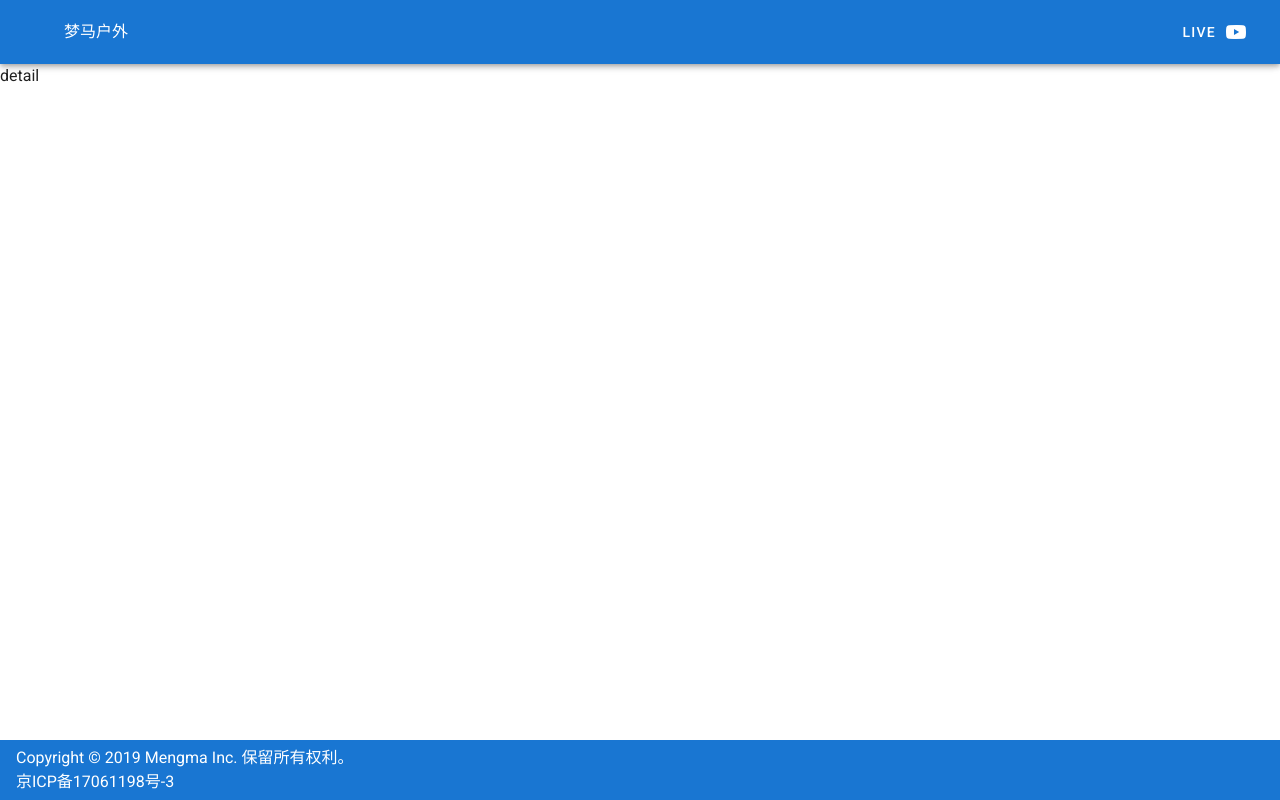
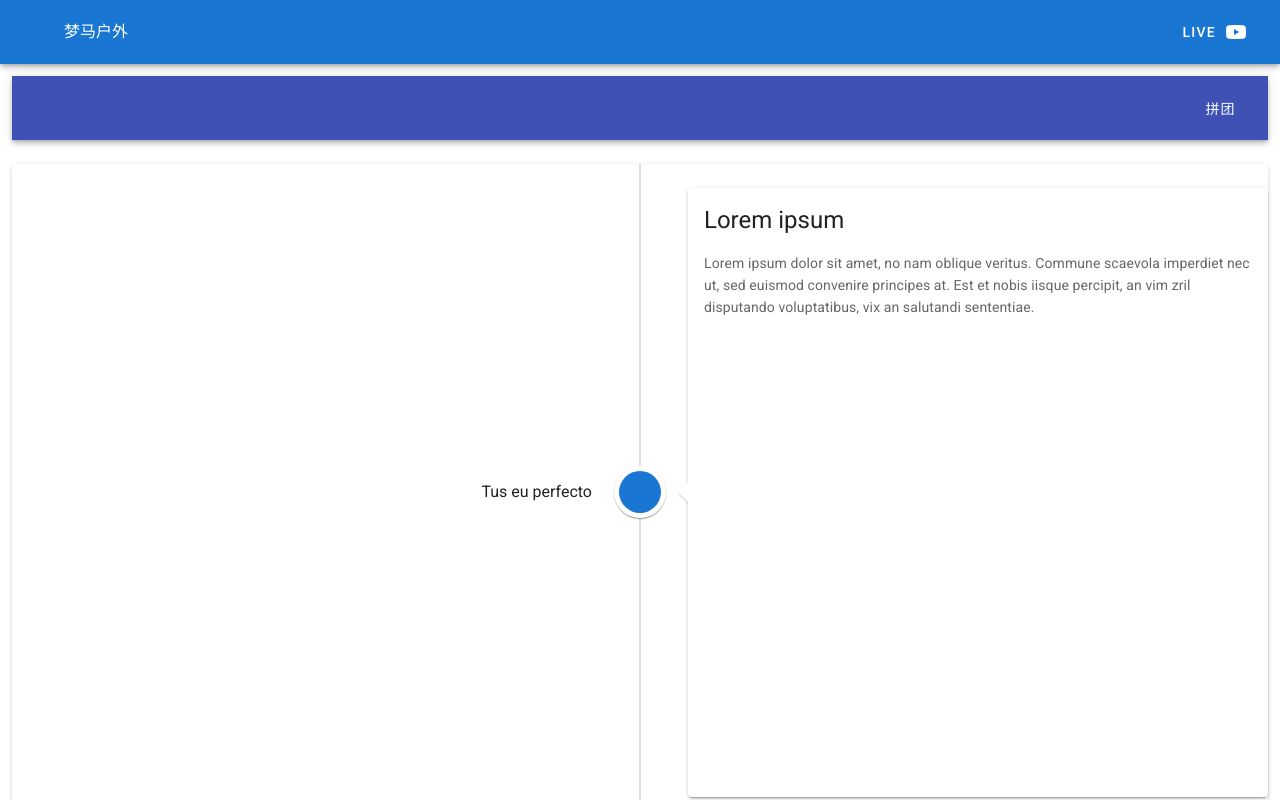
Before and after one commit to BeConfident/snow, a Vue app: page /detail in a window 1280 px wide. Shown: the top 800 px of the page. Built offline with nearby package versions, Linux system fonts and the light colour scheme.

Commit message:
初始化详情页

```diff
--- a/src/views/detail.vue
+++ b/src/views/detail.vue
@@ -1,3 +1,51 @@
 <template>
-  <div>detail</div>
+  <v-container fluid>
+    <v-row>
+      <v-col cols="12">
+        <v-toolbar color="indigo" dark >
+          <v-spacer></v-spacer>
+          <v-btn text>
+            拼团
+          </v-btn>
+        </v-toolbar>
+      </v-col>
+    </v-row>
+    <v-row>
+      <v-col cols="12">
+        <v-card
+          class="mx-auto"
+        >
+          <v-timeline>
+            <v-timeline-item
+              v-for="n in 50"
+              :key="n"
+              large
+            >
+              <template v-slot:opposite>
+                <span>Tus eu perfecto</span>
+              </template>
+              <v-card class="elevation-2">
+                <v-card-title class="headline">Lorem ipsum</v-card-title>
+                <v-card-text>Lorem ipsum dolor sit amet, no nam oblique veritus. Commune scaevola imperdiet nec ut, sed euismod convenire principes at. Est et nobis iisque percipit, an vim zril disputando voluptatibus, vix an salutandi sententiae.</v-card-text>
+                <v-img class="white--text align-end"  src="three.jpg" max-height="500"></v-img>
+              </v-card>
+            </v-timeline-item>
+          </v-timeline>
+
+        </v-card>
+      </v-col>
+    </v-row>
+  </v-container>
+
+
 </template>
+
+
+<script>
+  export default {
+    name:"detail",
+    created() {
+      console.log(this.$route.query);
+    }
+  }
+</script>
--- a/src/views/home.vue
+++ b/src/views/home.vue
@@ -14,7 +14,7 @@
             <v-btn color="orange" text>
               分享
             </v-btn>
-            <v-btn color="orange" text>
+            <v-btn color="orange" text @click="toDetail(item.index)">
               了解更多
             </v-btn>
           </v-card-actions>
@@ -26,35 +26,52 @@
 
 <script>
   export default {
-    name: 'HelloWorld',
+    name: 'home',
 
-    data: () => ({
+    data() {
+      return {
         items: [
           {
+            index:1,
             src: 'one.jpg',
             title:'Top 10 Australian beaches',
             subtitle:'Number 10',
             text:'Whitsunday Island, Whitsunday Islands',
           },
           {
+            index:2,
             src: 'two.jpg',
             title:'Top 10 Australian beaches',
             subtitle:'Number 10',
             text:'Whitsunday Island, Whitsunday Islands',
           },
           {
+            index:3,
             src: 'three.jpg',
             title:'Top 10 Australian beaches',
             subtitle:'Number 10',
             text:'Whitsunday Island, Whitsunday Islands',
           },
           {
+            index:4,
             src: 'four.jpg',
             title:'Top 10 Australian beaches',
             subtitle:'Number 10',
             text:'Whitsunday Island, Whitsunday Islands',
           },
         ]
-    }),
+      }
+    },
+    methods: {
+      toDetail(index) {
+        console.info('toDetail');
+        this.$router.push({
+          name: "detail",
+          query:{
+            id:index
+          }
+        });
+      }
+    }
   };
 </script>
```
Also changed, not shown: src/components/HelloWorld.vue (deleted, +0 -60 lines). Lines whose indentation alone changed are shown as unchanged.
